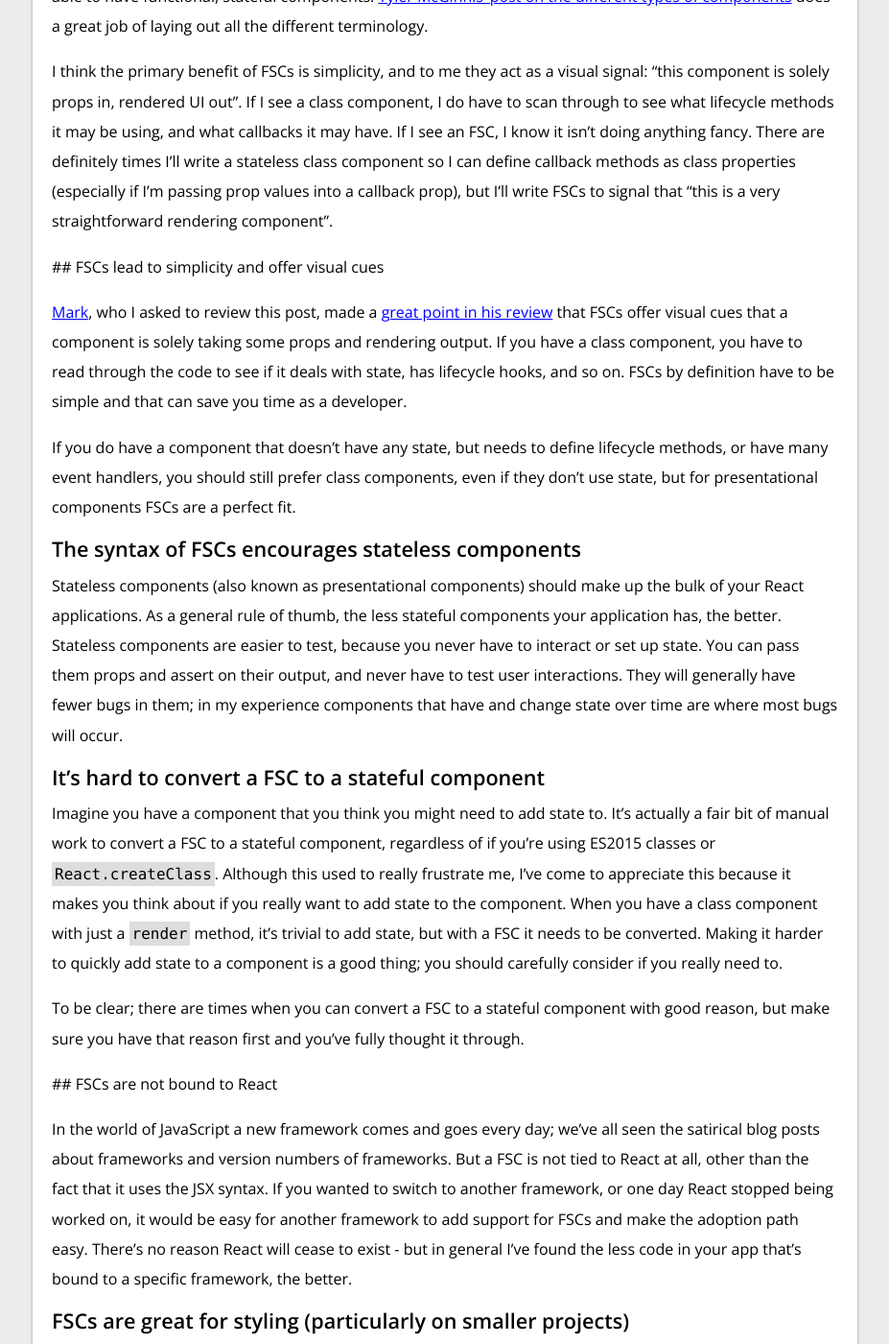
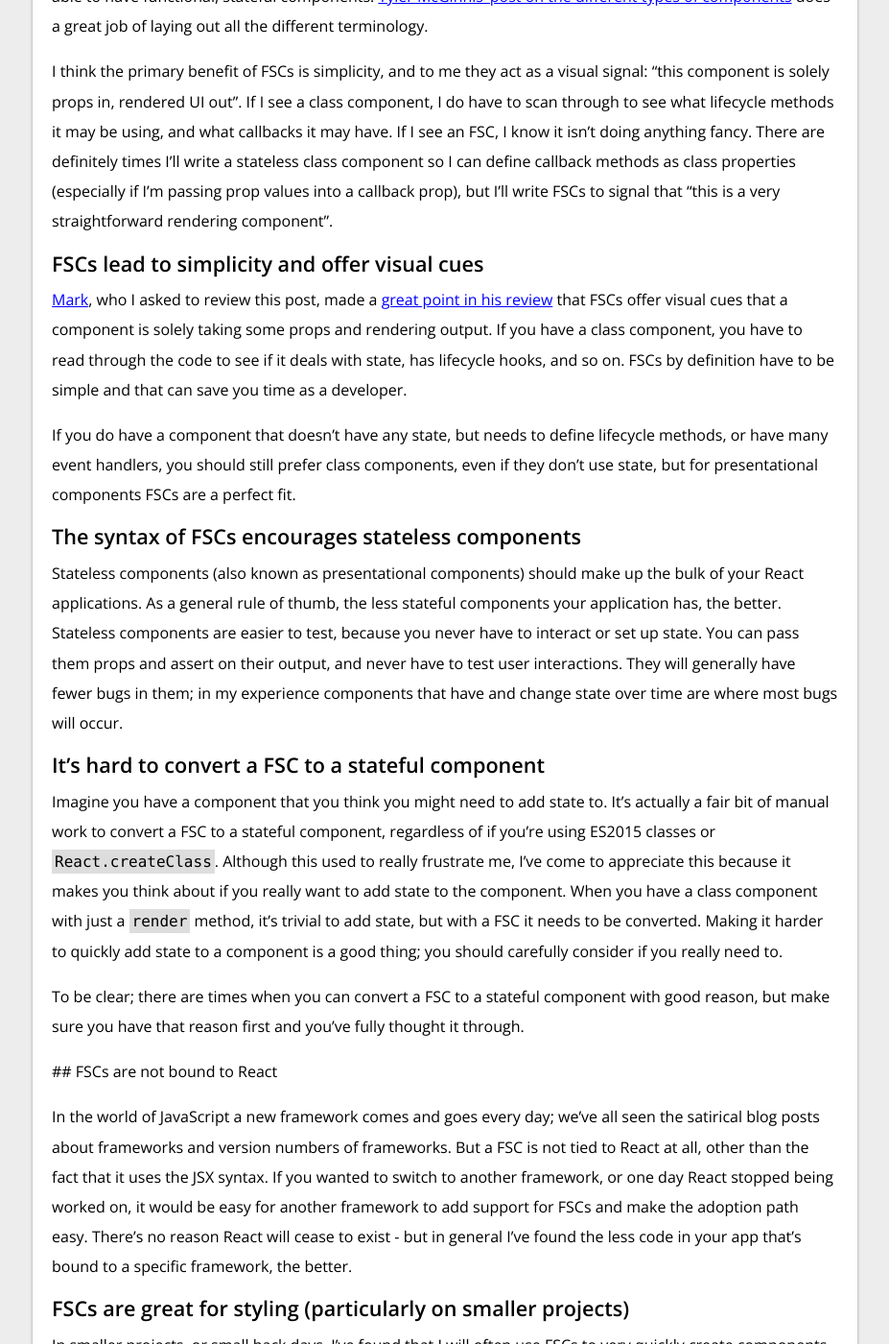
Before and after one commit to jackfranklin/javascriptplayground.com, a Jekyll site: the page built from _posts/2017-03-07-functional-stateless-components-react.md, in a window 1280 px wide and 1400 px high, scrolled down 1322 px. Shown: the whole window at 96% size, without its empty margins (176-1103 px from the left). Built offline with Jekyll 4.4.1, drawn with Linux system fonts in a browser that asks for light colours; comment, search, counter and statistics services are not loaded; part of the change alters nothing that is shown; some of the changed text lies outside the part shown.

Commit message:
Fix styling

````diff
--- a/_posts/2017-03-07-functional-stateless-components-react.md
+++ b/_posts/2017-03-07-functional-stateless-components-react.md
@@ -51,7 +51,7 @@ It's also important to note that you can have stateless class components, and th
 
  I think the primary benefit of FSCs is simplicity, and to me they act as a visual signal: "this component is solely props in, rendered UI out". If I see a class component, I do have to scan through to see what lifecycle methods it may be using, and what callbacks it may have. If I see an FSC, I know it isn't doing anything fancy. There are definitely times I'll write a stateless class component so I can define callback methods as class properties (especially if I'm passing prop values into a callback prop), but I'll write FSCs to signal that "this is a very straightforward rendering component".
 
-## FSCs lead to simplicity and offer visual cues
+## FSCs lead to simplicity and offer visual cues
 
 [Mark](http://www.twitter.com/acemarke), who I asked to review this post, made a [great point in his review](https://github.com/jackfranklin/javascriptplayground.com/pull/70#issuecomment-284192694) that FSCs offer visual cues that a component is solely taking some props and rendering output. If you have a class component, you have to read through the code to see if it deals with state, has lifecycle hooks, and so on. FSCs by definition have to be simple and that can save you time as a developer.
 
@@ -76,12 +76,16 @@ In the world of JavaScript a new framework comes and goes every day; we've all s
 In smaller projects, or small hack days, I've found that I will often use FSCs to very quickly create components that are used purely for styling:
 
 ```js
-const MyBlueButton = props => (
-  <button
-    {...props}
-    style={{ background: 'blue', color: 'white', border: '1px solid black', padding: '10px' }}
-  />
-)
+const MyBlueButton = props => {
+  const styles = { background: 'blue', color: 'white' }
+
+  return (
+    <button
+      {...props}
+      style={styles}
+    />
+  )
+}
 ```
 
 ## In the future, FSCs may be optimised for performance by React
````
